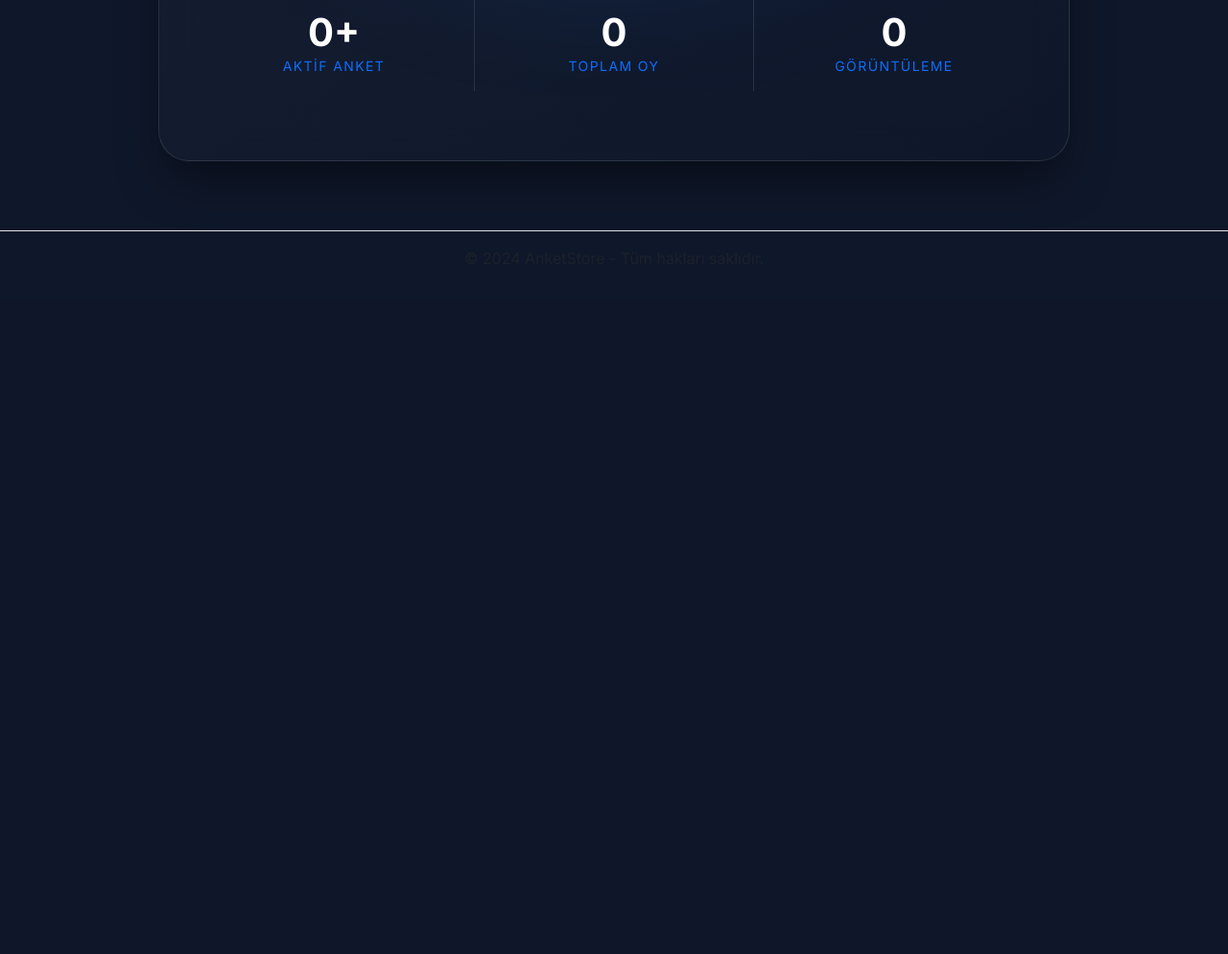
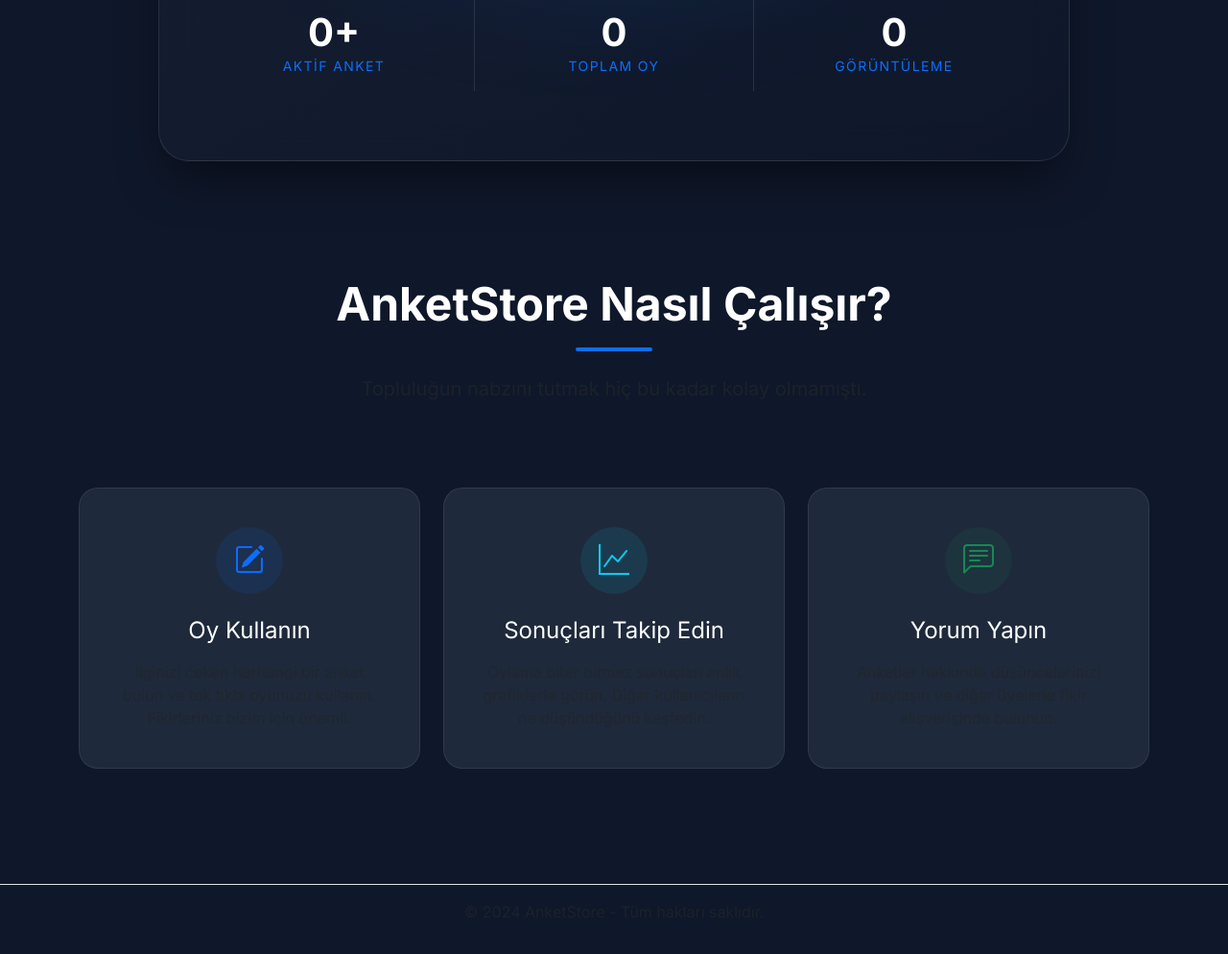
Before and after one commit to eymenisleksoy/AnketStore, a Django app: page /polls/ in a window 1280 px wide. Shown: the part 804-1798 px from the top of the page at 96% size. Before the commit the page ends 1079 px from the top, so only its background shows below. Run offline with Django 5.2, Linux system fonts and the light colour scheme; data that the repository does not hold is empty.

Commit message:
Added Info section (Daha Fazla Bilgi) and features anchor on home page

```diff
--- a/polls/templates/polls/index.html
+++ b/polls/templates/polls/index.html
@@ -55,4 +55,49 @@
             </div>
         </div>
     </div>
+
+    <!-- Özellikler / Bilgi Bölümü -->
+    <div id="features" class="row py-5 mt-5 g-4 animate-fade-in" style="animation-delay: 0.2s;">
+        <div class="col-12 text-center mb-5">
+            <h2 class="display-5 fw-bold text-white mb-3">AnketStore Nasıl Çalışır?</h2>
+            <div class="mx-auto bg-primary rounded-pill mb-4" style="width: 80px; height: 4px;"></div>
+            <p class="text-muted fs-5 mx-auto" style="max-width: 700px;">Topluluğun nabzını tutmak hiç bu kadar kolay olmamıştı.</p>
+        </div>
+
+        <div class="col-md-4">
+            <div class="card h-100 p-4 text-center transform-hover">
+                <div class="card-body">
+                    <div class="bg-primary bg-opacity-10 text-primary rounded-circle d-flex align-items-center justify-content-center mx-auto mb-4" style="width: 70px; height: 70px;">
+                        <i class="bi bi-pencil-square fs-2"></i>
+                    </div>
+                    <h3 class="h4 text-white mb-3">Oy Kullanın</h3>
+                    <p class="text-muted mb-0">İlginizi çeken herhangi bir anket bulun ve tek tıkla oyunuzu kullanın. Fikirleriniz bizim için önemli.</p>
+                </div>
+            </div>
+        </div>
+
+        <div class="col-md-4">
+            <div class="card h-100 p-4 text-center transform-hover">
+                <div class="card-body">
+                    <div class="bg-info bg-opacity-10 text-info rounded-circle d-flex align-items-center justify-content-center mx-auto mb-4" style="width: 70px; height: 70px;">
+                        <i class="bi bi-graph-up fs-2"></i>
+                    </div>
+                    <h3 class="h4 text-white mb-3">Sonuçları Takip Edin</h3>
+                    <p class="text-muted mb-0">Oylama biter bitmez sonuçları anlık grafiklerle görün. Diğer kullanıcıların ne düşündüğünü keşfedin.</p>
+                </div>
+            </div>
+        </div>
+
+        <div class="col-md-4">
+            <div class="card h-100 p-4 text-center transform-hover">
+                <div class="card-body">
+                    <div class="bg-success bg-opacity-10 text-success rounded-circle d-flex align-items-center justify-content-center mx-auto mb-4" style="width: 70px; height: 70px;">
+                        <i class="bi bi-chat-left-text fs-2"></i>
+                    </div>
+                    <h3 class="h4 text-white mb-3">Yorum Yapın</h3>
+                    <p class="text-muted mb-0">Anketler hakkında düşüncelerinizi paylaşın ve diğer üyelerle fikir alışverişinde bulunun.</p>
+                </div>
+            </div>
+        </div>
+    </div>
 {% endblock %}
```
